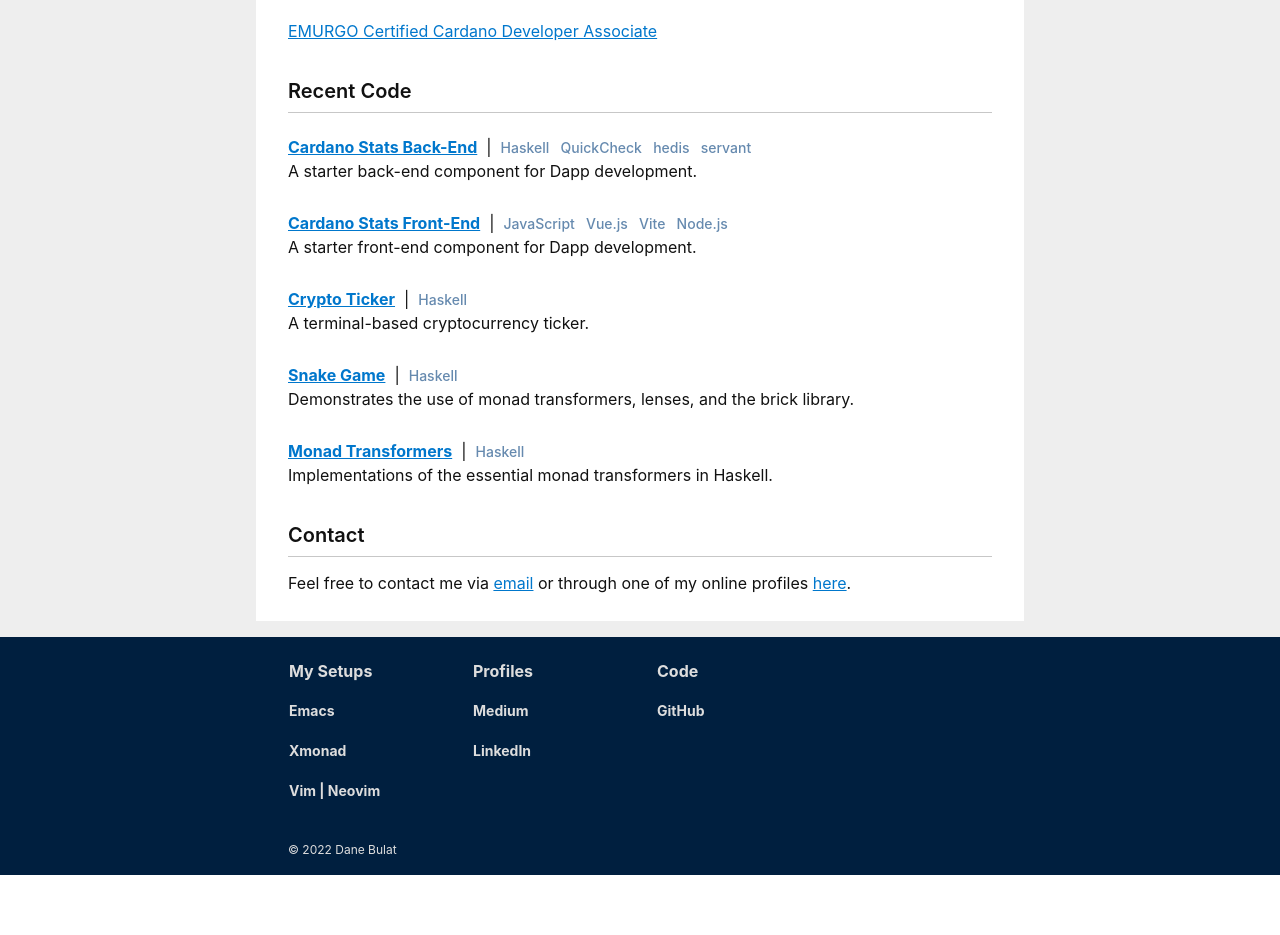
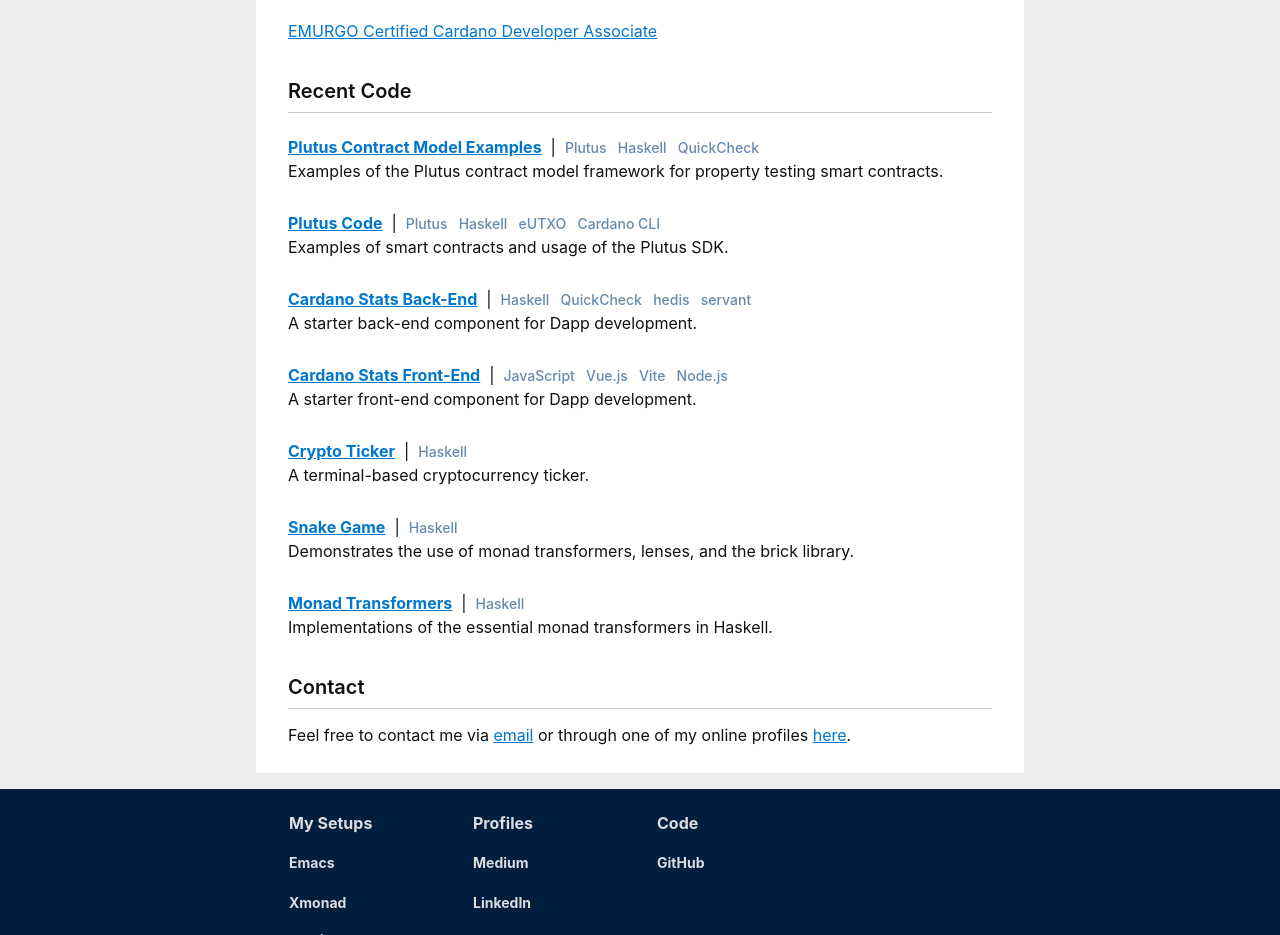
Before and after one commit to danebulat/danebulat.github.io, a plain HTML site: page docs/index.html in a window 1280 px wide. Shown: the part 1027-1962 px from the top of the page. Before the commit the page ends 1902 px from the top, so only its background shows below. Drawn offline with Linux system fonts and the light colour scheme.

Commit message:
content update

```diff
--- a/docs/index.html
+++ b/docs/index.html
@@ -125,6 +125,22 @@
   <div class="sm-col sm-col-12">
     <div class="clearfix bc-gray mt1 mbsm rounded mb1">
       <div class="overflow-hidden">
+        <a href="https://github.com/danebulat/plutus-contract-model-examples" target="_blank"><b>Plutus Contract Model Examples</b></a> &nbsp;|&nbsp;
+        <span class="tech">Plutus &nbsp; Haskell &nbsp; QuickCheck</span>
+        <br>Examples of the Plutus contract model framework for property testing smart contracts.
+      </div>
+    </div>
+
+    <div class="clearfix mbsm bc-gray rounded">
+      <div class="overflow-hidden">
+        <a href="https://github.com/danebulat/plutus-code" target="_blank"><b>Plutus Code</b></a> &nbsp;|&nbsp;
+        <span class="tech">Plutus &nbsp; Haskell &nbsp; eUTXO &nbsp; Cardano CLI</span>
+        <br>Examples of smart contracts and usage of the Plutus SDK.
+      </div>
+    </div>
+
+    <div class="clearfix mbsm bc-gray rounded">
+      <div class="overflow-hidden">
         <a href="https://github.com/danebulat/cardano-stats-backend" target="_blank"><b>Cardano Stats Back-End</b></a> &nbsp;|&nbsp;
         <span class="tech">Haskell &nbsp; QuickCheck &nbsp; hedis &nbsp; servant</span>
         <br>A starter back-end component for Dapp development.
```
Also changed, not shown: index.html (+18 -0 lines).
